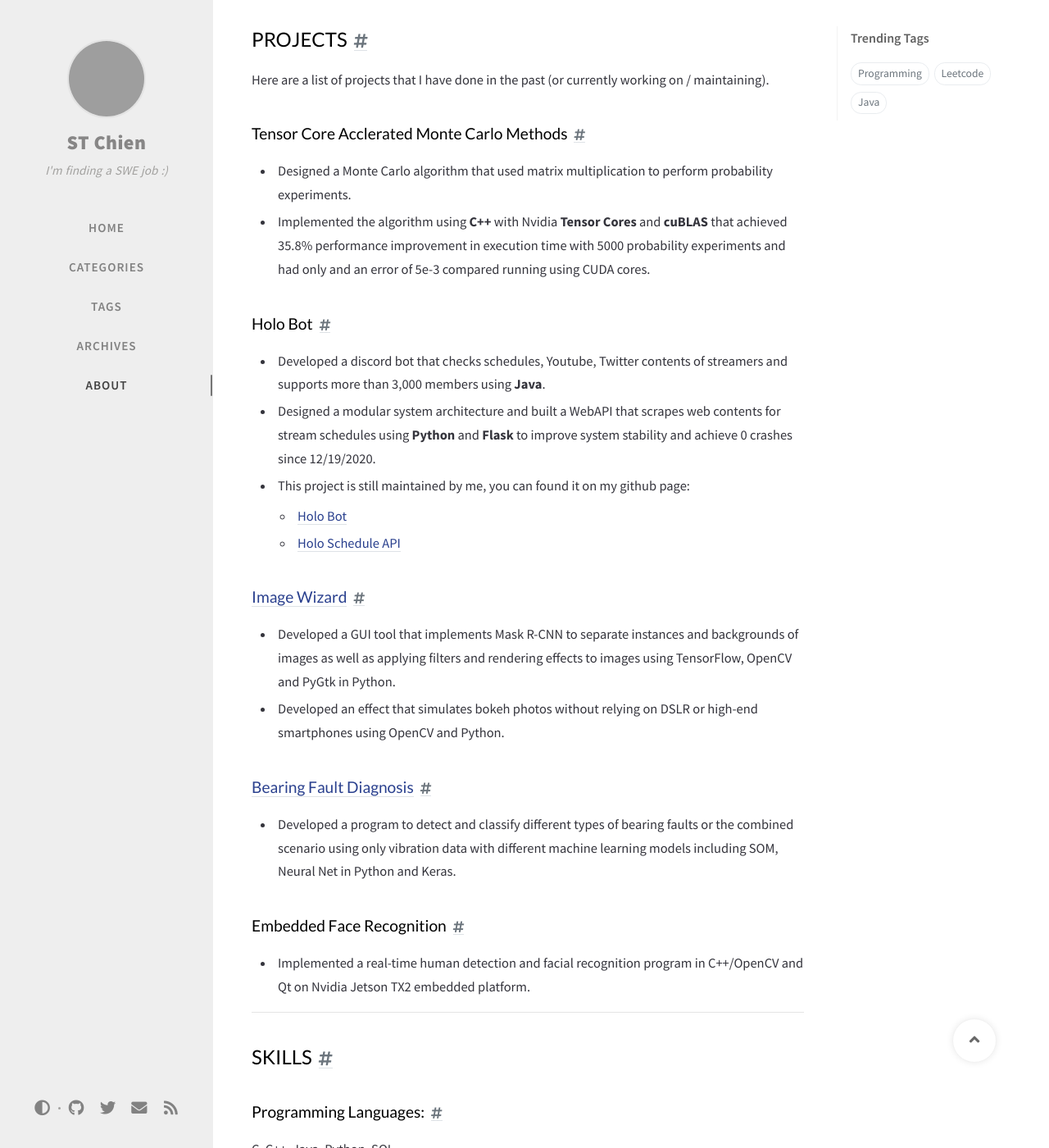
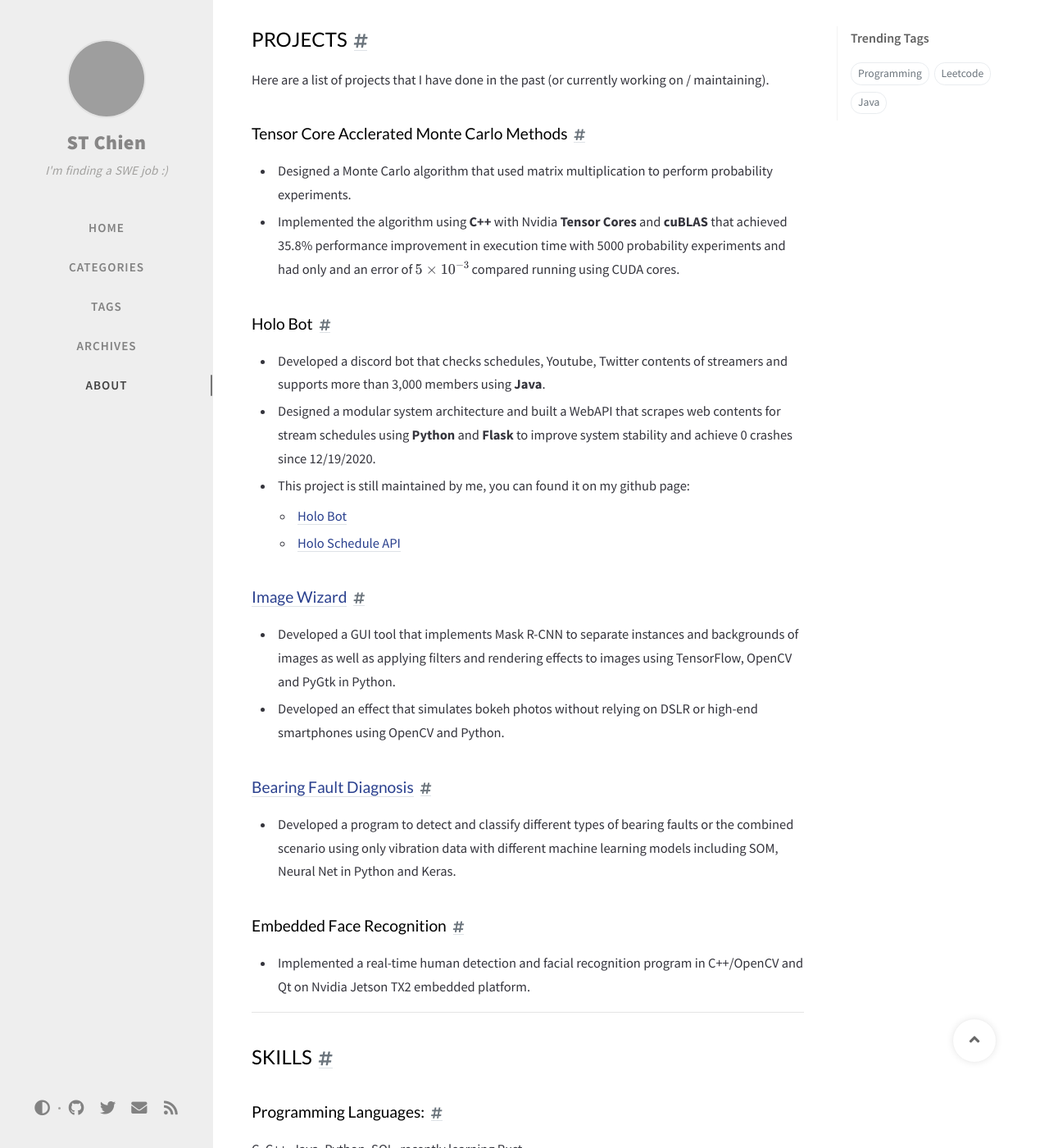
Before and after one commit to cst0601/cst0601.github.io, a Jekyll site: the page built from _tabs/about.md, in a window 1280 px wide and 1400 px high, scrolled down 1500 px. Shown: the whole window at 82% size. Built offline with Jekyll 4.4.1, drawn with Linux system fonts in a browser that asks for light colours; nearby versions of some CDN libraries; formulas are drawn with MathJax 3; comment, search, counter and statistics services are not loaded; some of the changed text lies outside the part shown; grey boxes are pictures that could not be loaded.

Commit message:
added latex support

```diff
--- a/_tabs/about.md
+++ b/_tabs/about.md
@@ -56,7 +56,7 @@ on / maintaining).
 ### Tensor Core Acclerated Monte Carlo Methods
 - Designed a Monte Carlo algorithm that used matrix multiplication to perform probability experiments.
 - Implemented the algorithm using **C++** with Nvidia **Tensor Cores** and **cuBLAS** that achieved 35.8% performance
-improvement in execution time with 5000 probability experiments and had only and an error of 5e-3 compared
+improvement in execution time with 5000 probability experiments and had only and an error of $5\times 10^{-3}$ compared
 running using CUDA cores.
 
 ### Holo Bot
```
Also changed, not shown: other parts of _tabs/about.md (+2 -2 lines), _drafts/2022-11-06-test.md (added, +13 -0 lines), _includes/head.html (+13 -0 lines).
